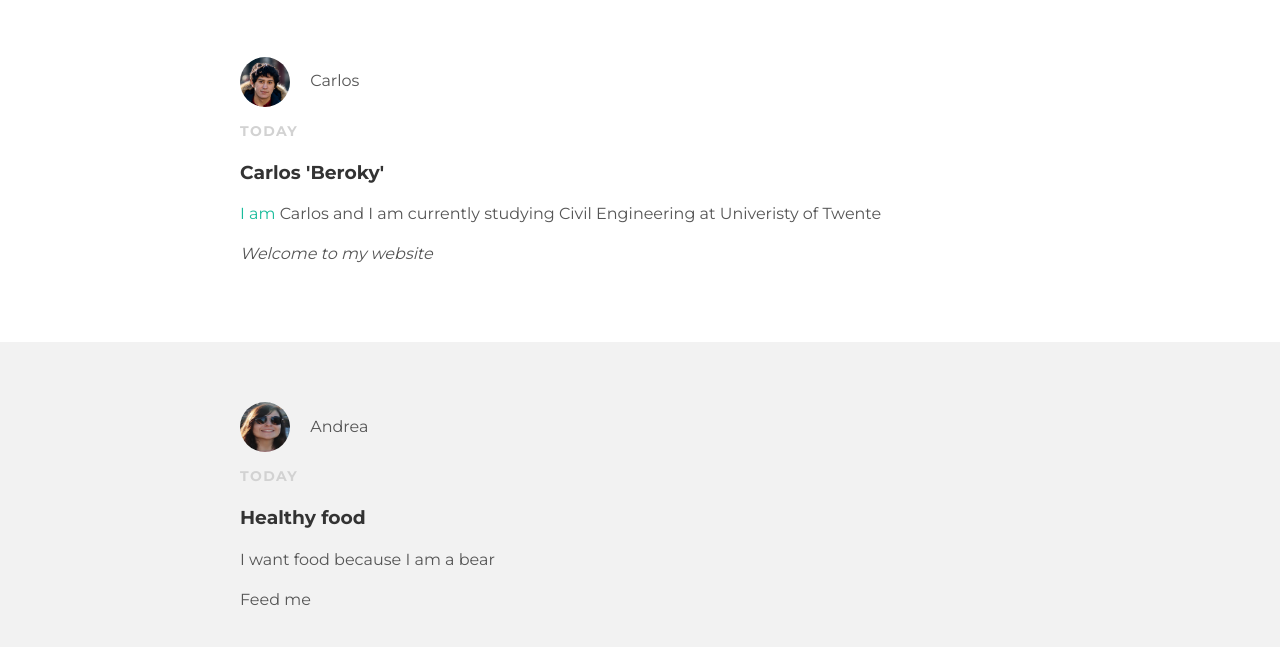
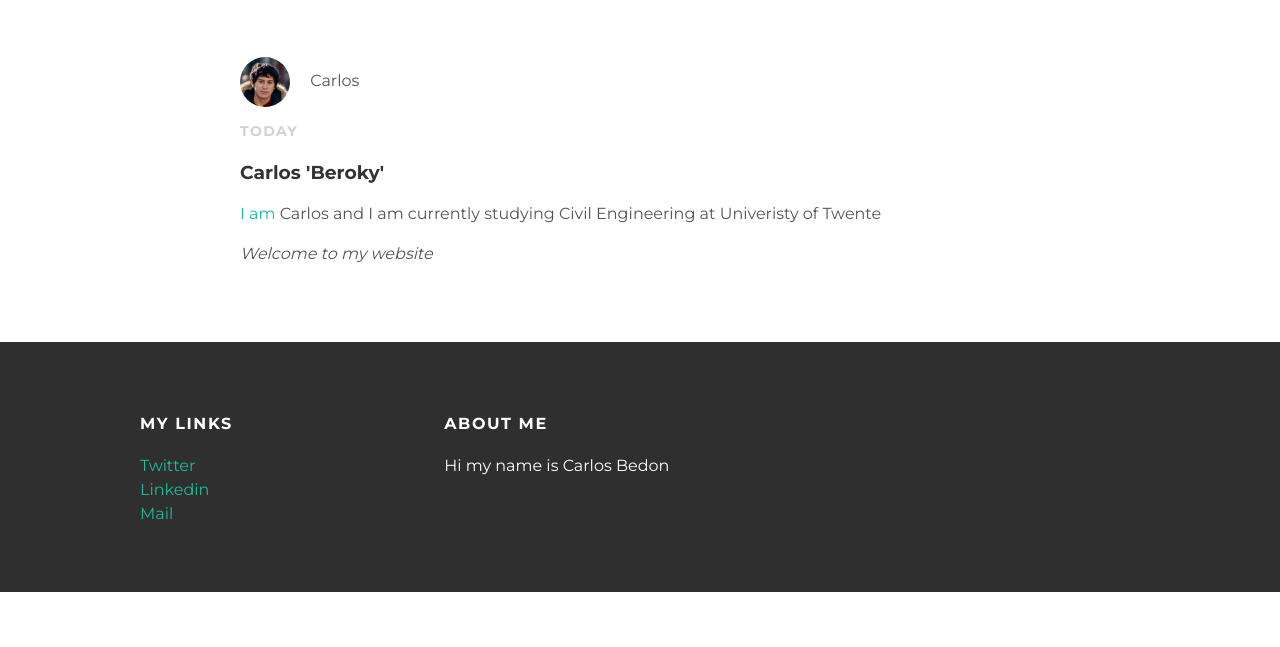
Before and after one commit to Beroky/beroky1.github.io, a plain HTML site: page index.html in a window 1280 px wide. Shown: the part 153-800 px from the top of the page. Drawn offline with Linux system fonts and the light colour scheme.

Commit message:
Update index.html

```diff
--- a/index.html
+++ b/index.html
@@ -31,20 +31,7 @@
             </div>
         </div>
         </div>
-        <div class="post-container">
-        <div class="post">
-          <div class="post-author">
-            <img src="andrea.png">
-            <span>Andrea</span>
-            </div>
-            <p class="post-date">Today</p>
-            <h3 class="post-title">Healthy food</h3>
-            <div class="post-content">
-              <p> I want food because I am a bear</p>
-              <p> Feed me </p>
-              </div>
-          </div>
-          </div>
+
     <div id="footer">
     <div class="container">
       <div class="column">
```
